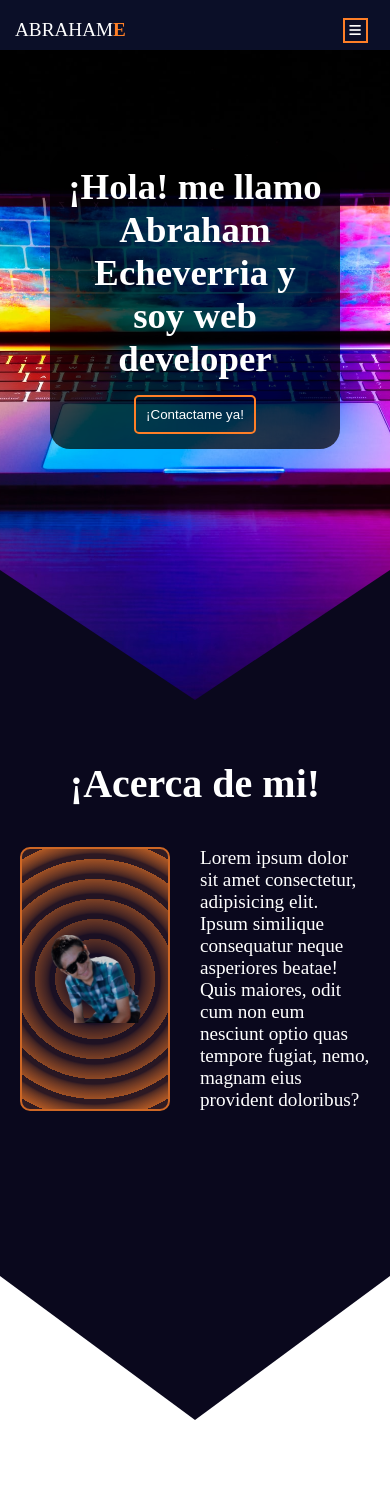
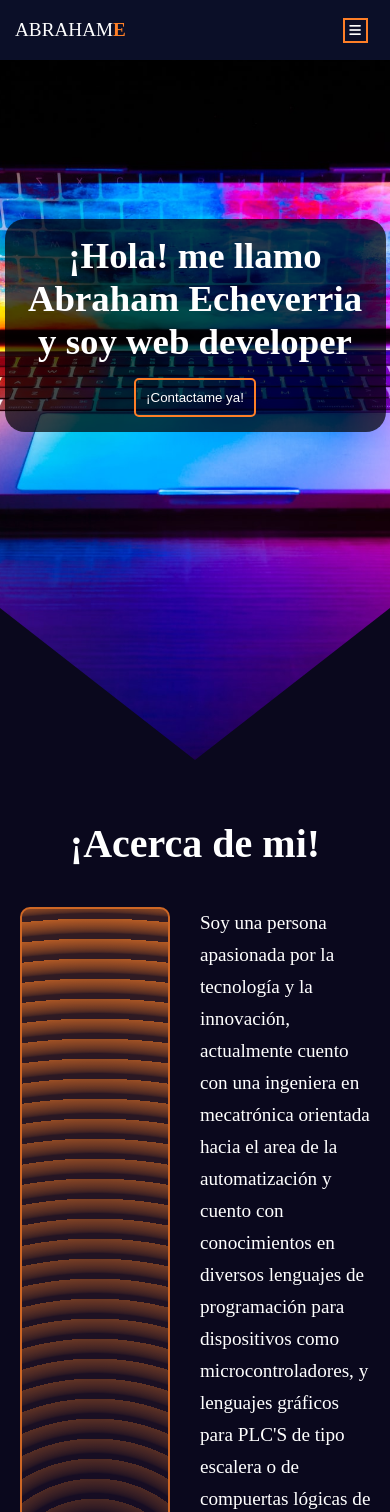
Before and after one commit to Abraham-Jesus-Echeverria/PortfolioReact, a React (Create React App) app: page / in a window 390 px wide. Shown: the top 1512 px of the page. Before the commit the page ends 1420 px from the top, so only its background shows below. Built offline with nearby package versions, Linux system fonts and the light colour scheme.

Commit message:
añadiendo el texto al aboutMe

```diff
--- a/src/components/sections/aboutme/aboutMe.css
+++ b/src/components/sections/aboutme/aboutMe.css
@@ -1,8 +1,8 @@
 .SectionContainer{
     background-color: var(--color-primario);
     color: var(--color-white);
-    height: 600px;
-    padding: 60px 0 60px 0;
+    /* height: 600px; */
+    padding: 60px 0 150px 0;
     clip-path: polygon(0 0, 100% 0, 100% 80%, 50% 100%, 0 80%);
 }
 .titleAbout{
--- a/src/components/sections/aboutme/aboutMe.js
+++ b/src/components/sections/aboutme/aboutMe.js
@@ -1,6 +1,7 @@
 import React from "react";
 import "./aboutMe.css"
 import Foto from "../../../assets/images/Fotografia.png"
+import Button from "../../Button";
 
 export default function AboutMe() {
     return (<>
@@ -11,7 +12,11 @@ export default function AboutMe() {
           <img src={Foto} alt="Fotografia" className="fotoAbout" />
         </div>
         <div className="containerTextAbout">
-        Lorem ipsum dolor sit amet consectetur, adipisicing elit. Ipsum similique consequatur neque asperiores beatae! Quis maiores, odit cum non eum nesciunt optio quas tempore fugiat, nemo, magnam eius provident doloribus?
+      <p className="textStyle">Soy una persona apasionada por la tecnología y la innovación, actualmente cuento con una ingeniera en mecatrónica orientada hacia el area de la automatización y cuento con conocimientos en diversos lenguajes de programación para dispositivos como microcontroladores, y lenguajes gráficos para PLC'S de tipo escalera o de compuertas lógicas de la misma manera tengo conocimientos sólidos en electrónica. </p>
+
+      <p className="textStyle">Estoy interesado en el desarrollo web, por lo cual he estado aprendiendo desarrollo <span>Front End</span> de forma autodidacta, actualmente cuento con conocimientos en HTML, CSS, Java Script, React.js, Boostrap5 y próximamente espero aprender a utilizar el framework Next.js y desarrollo backend, asi como un preprocesador de CSS como Sass</p>
+
+      <Button styles="buttonGlobal"> Descarga mi CV</Button>
         </div>
       </div>
     </section>
--- a/src/components/sections/header/Navbar.css
+++ b/src/components/sections/header/Navbar.css
@@ -1,4 +1,5 @@
 .MenuContainer{
+    z-index: 100;
     height: 60px;
     display: flex;
     justify-content: center;
--- a/src/components/sections/header/jumbotron.css
+++ b/src/components/sections/header/jumbotron.css
@@ -1,9 +1,8 @@
 .jumbotronContainer{
-    /* height: 100vh; */
     background-color: var(--color-primario);
     display: grid;
     grid-template-columns: 50px repeat(4, 1fr) 50px;
-    grid-template-rows: 50px repeat(6, 100px) 50px;
+    grid-template-rows: 50px repeat(6, 110px) 50px;
     min-width: 300px;
 
 }
@@ -21,6 +20,9 @@
     grid-row: 3/5;
     min-width: 270px;
     z-index: 99;
+    display: flex;
+    justify-content: center;
+    align-items: center;
 }
 .titleStyle{
     font-size: 3.5rem;
@@ -37,15 +39,6 @@
     z-index: 99;
     margin-top: 15px;
 
-}
-.buttonJumbotronStyle{
-    background-color:rgb(10, 8, 29, 0);
-    border: 2px solid var(--color-secundario);
-    color: var(--color-white);
-    border-radius: 5px;
-    padding: 10px;
-    transition: transform 0.2s linear, background-color 0.2s linear;
-    flex-direction: column;
 }
 .buttonJumbotronStyle:hover{
     background-color: var(--color-secundario);
@@ -70,7 +63,10 @@
 
 /* __________________________responsive Jumbotron_____________________________ */
 
-@media screen and (max-width: 900px) {
+@media screen and (max-width: 950px) {
+    .titleStyle{
+        width: 70%;
+    }
     .logoJumbotromContainer{
         display: none;
     }
@@ -81,12 +77,11 @@
         align-items: center;
     }
     .imageContainer{
-        grid-row: 2/9;
+        grid-row: 1/9;
         width: 100%;
         grid-column: 1/7;
         background: url(../../../assets/images/computadora2.jpg) no-repeat center fixed;
         background-size: cover;
-        z-index: 99;
     }
     .imageStyle{
         display: none;
@@ -99,15 +94,20 @@
 
 }
 
-@media screen and (max-width: 640px) {
+@media screen and (max-width: 650px) {
     .titleStyle{
         font-size: 3rem;
+        width: 100%;
     }
 }
 
-@media screen and (max-width: 460px) {
+@media screen and (max-width: 470px) {
     .titleStyle{
         font-size: 2.3rem;
+        width: 90%;
+    }
+    .textContainer{
+        grid-column: 1/7;
     }
 
 }
--- a/src/components/sections/header/jumbotron.js
+++ b/src/components/sections/header/jumbotron.js
@@ -14,7 +14,7 @@ export default function Jumbotrom({ modalActive }) {
           <h1 className="titleStyle">
             ¡Hola! me llamo Abraham Echeverria y soy web developer
             <div className="buttonContainerJumbotrom">
-              <Button styles="buttonJumbotronStyle" handleButton={modalActive}>
+              <Button styles="buttonGlobal" handleButton={modalActive}>
                 ¡Contactame ya!
               </Button>
             </div>
--- a/src/index.css
+++ b/src/index.css
@@ -4,6 +4,9 @@
 }
 body{
   font-size: 1.2rem;
+  display: flex;
+  justify-content: center;
+  align-items: center;
 }
 
 :root {
@@ -14,3 +17,23 @@ body{
   --color-white: #fff;
   --color-black: #000;
 }
+.textStyle{
+  line-height: 2rem;
+  margin-bottom: 1rem;
+}
+
+.buttonGlobal{
+  background-color:rgb(10, 8, 29, 0);
+  border: 2px solid var(--color-secundario);
+  color: var(--color-white);
+  border-radius: 5px;
+  padding: 10px;
+  transition: transform 0.2s linear, background-color 0.2s linear;
+  flex-direction: column;
+}
+
+.buttonGlobal:hover{
+  background-color: var(--color-secundario);
+  cursor: pointer;
+  transform: scale(1.2);
+}
```
